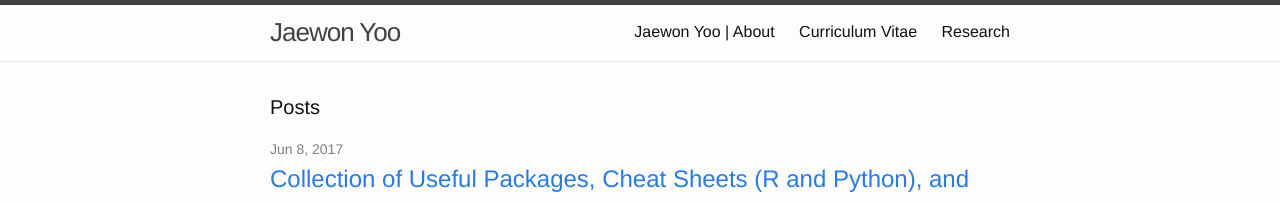
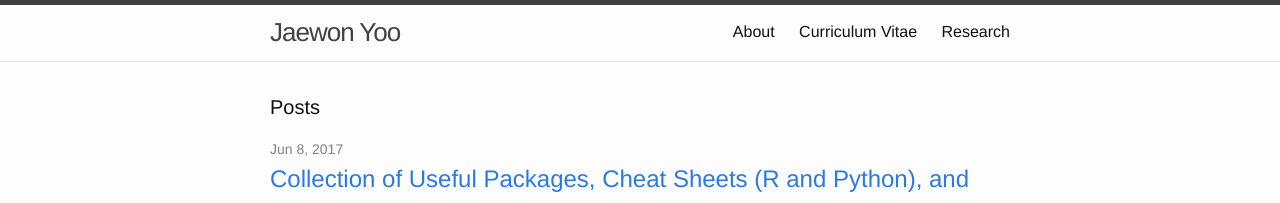
Before and after one commit to j1yoo/j1yoo.github.io, a Jekyll site: the page built from index.md, in a window 1280 px wide. Shown: the top 203 px of the page. Built offline with Jekyll 4.4.1, drawn with Linux system fonts in a browser that asks for light colours.

Commit message:
Update about.markdown

```diff
--- a/about.markdown
+++ b/about.markdown
@@ -1,7 +1,7 @@
 ---
 layout: page
-title: Jaewon Yoo | About
-permalink: /about/
+title: About
+permalink: /Jaewon Yoo | About/
 ---
 
 I am a fourth-year Ph.D. candidate studying quantitative marketing and innovation at [KAIST](http://www.business.kaist.edu/). I passed my qualification exam in Aug. 2014, and am A.B.D (all but dissertation) since 2015. I am interested in investigating the short-term and long-term impact of marketing on consumer decision-making.
```
